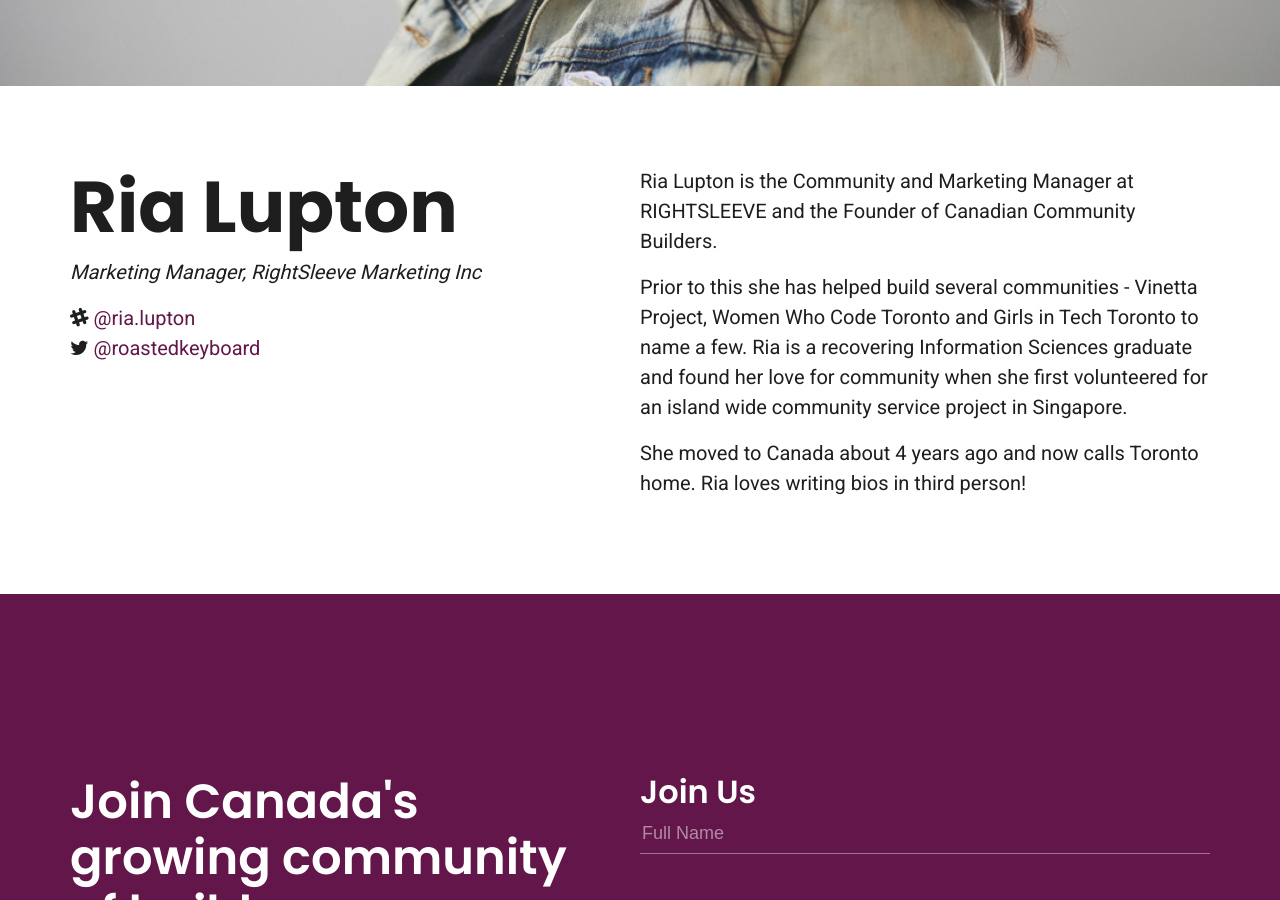
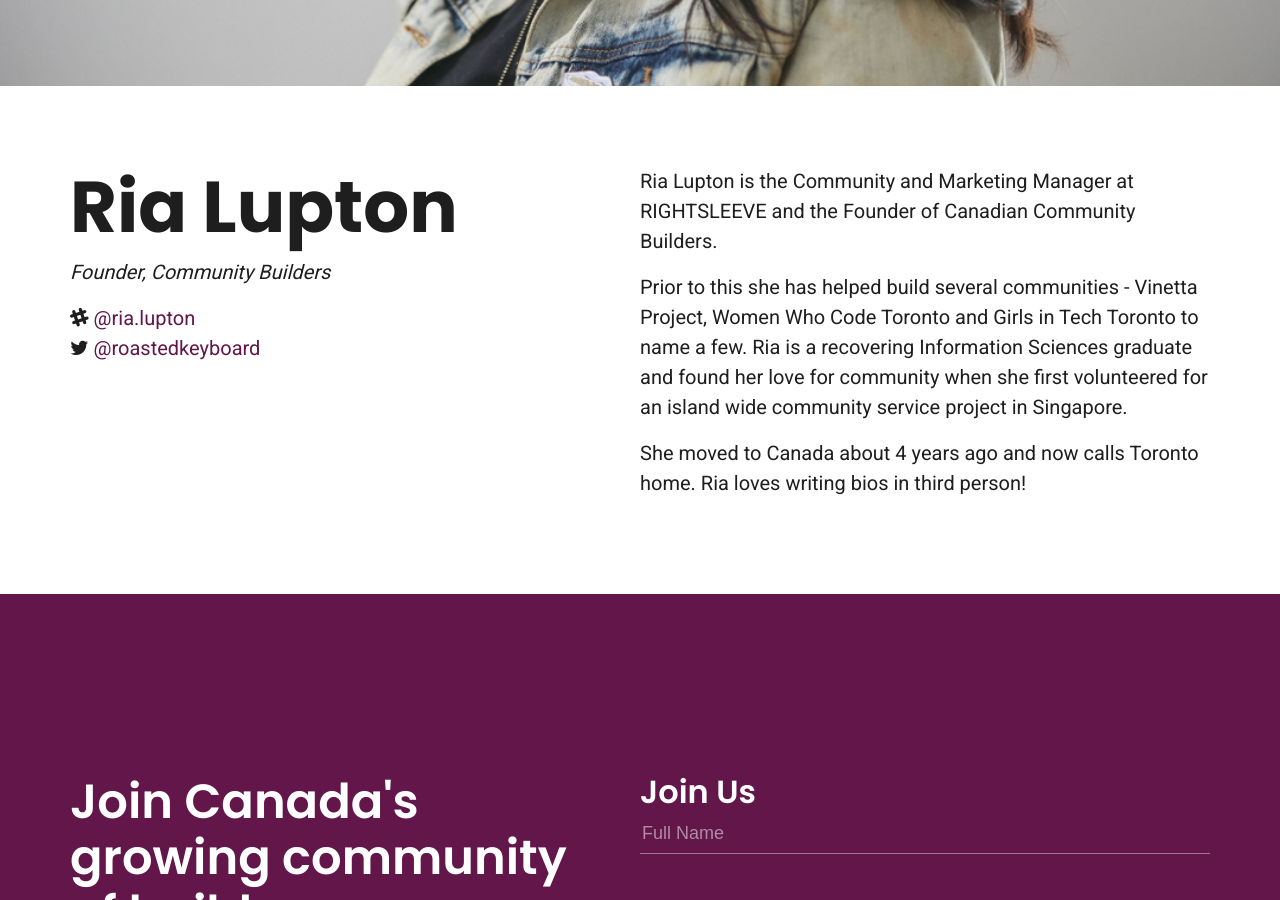
Before and after one commit to canadiancommunitybuilders/communitybuilders.io, a Jekyll site: the page built from _directors/ria-lupton.md, in a window 1280 px wide and 900 px high, scrolled down 674 px. Built offline with Jekyll 4.4.1, drawn with Linux system fonts in a browser that asks for light colours.

Commit message:
Update ria-lupton.md

```diff
--- a/_directors/ria-lupton.md
+++ b/_directors/ria-lupton.md
@@ -1,7 +1,7 @@
 ---
 name: Ria Lupton
-title: Marketing Manager
-company: RightSleeve Marketing Inc
+title: Founder
+company: Community Builders
 slack: ria.lupton
 twitter: roastedkeyboard
 ---
```
